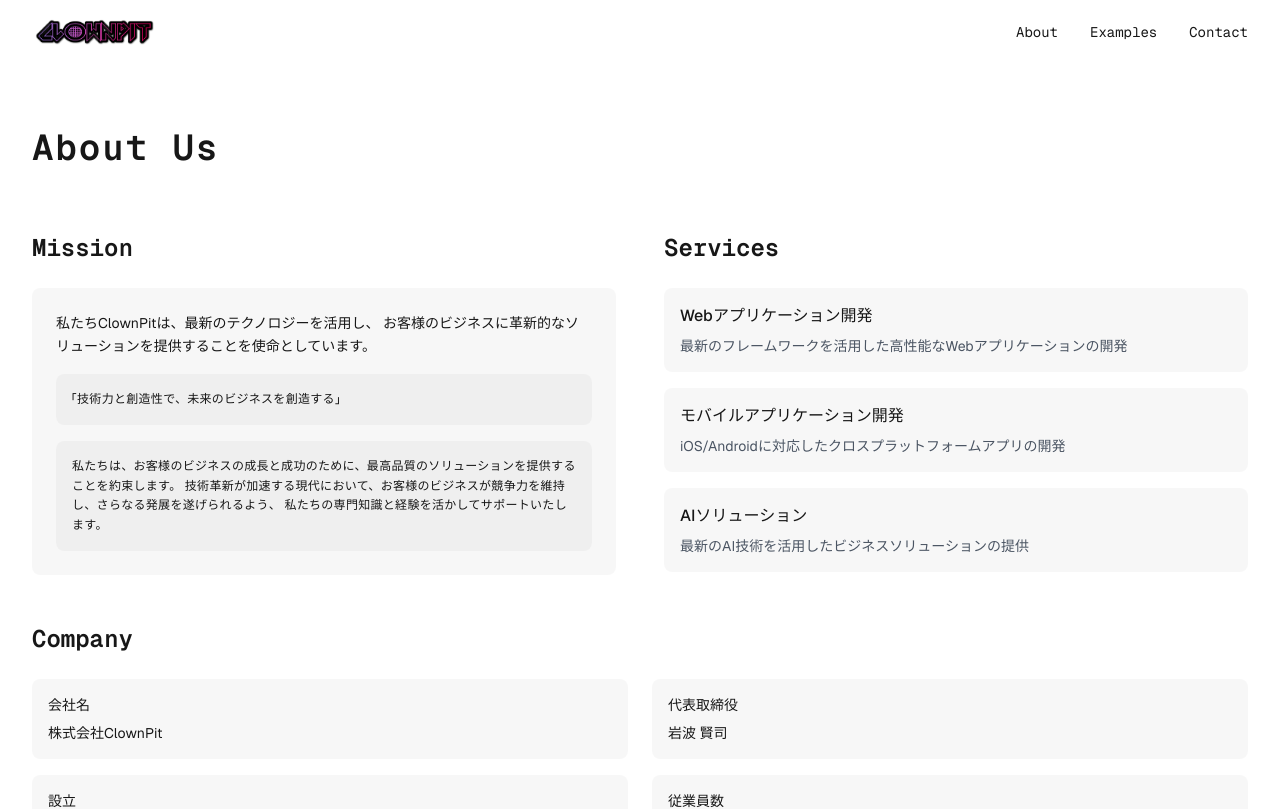
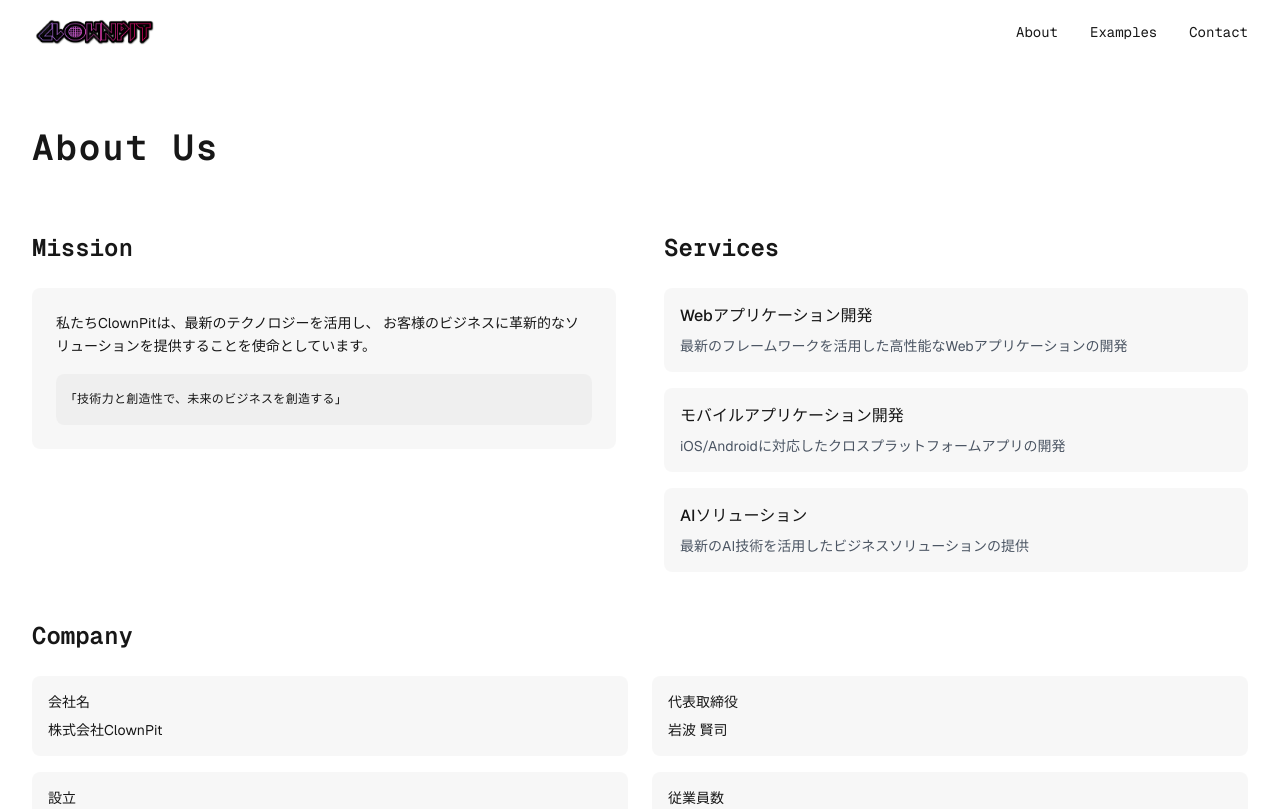
Before and after one commit to kodomo898/clown-pit, a Next.js app: page /docs in a window 1280 px wide. Shown: the top 809 px of the page. Built offline with nearby package versions, Linux system fonts and the light colour scheme.

Commit message:
gmail add

```diff
--- a/app/docs/page.tsx
+++ b/app/docs/page.tsx
@@ -11,7 +11,7 @@ import Link from 'next/link';
 //   display: 'swap',
 // });
 
-export default function Docs() {
+export default function About() {
   useEffect(() => {
     const script = document.createElement('script');
     script.src = 'https://cdn.jsdelivr.net/npm/marked/marked.min.js';
@@ -36,9 +36,9 @@ export default function Docs() {
               </Link>
             </div>
             <div className="hidden sm:flex space-x-8">
-              <Link href="/docs" className="text-sm hover:text-gray-600 dark:hover:text-gray-300 font-[family-name:var(--font-geist-mono)]">About</Link>
+              <Link href="/about" className="text-sm hover:text-gray-600 dark:hover:text-gray-300 font-[family-name:var(--font-geist-mono)]">About</Link>
               <Link href="/examples" className="text-sm hover:text-gray-600 dark:hover:text-gray-300 font-[family-name:var(--font-geist-mono)]">Examples</Link>
-              <a href="#" className="text-sm hover:text-gray-600 dark:hover:text-gray-300 font-[family-name:var(--font-geist-mono)]">Contact</a>
+              <Link href="/contact" className="text-sm hover:text-gray-600 dark:hover:text-gray-300 font-[family-name:var(--font-geist-mono)]">Contact</Link>
             </div>
             <div className="sm:hidden">
               <HamburgerMenu />
@@ -65,13 +65,6 @@ export default function Docs() {
                 <div className="mt-4 p-4 bg-black/[.03] dark:bg-white/[.03] rounded-lg">
                   <p className="text-xs leading-relaxed tracking-wide">
                     「技術力と創造性で、未来のビジネスを創造する」
-                  </p>
-                </div>
-                <div className="mt-4 p-4 bg-black/[.03] dark:bg-white/[.03] rounded-lg">
-                  <p className="text-xs leading-relaxed tracking-wide">
-                    私たちは、お客様のビジネスの成長と成功のために、最高品質のソリューションを提供することを約束します。
-                    技術革新が加速する現代において、お客様のビジネスが競争力を維持し、さらなる発展を遂げられるよう、
-                    私たちの専門知識と経験を活かしてサポートいたします。
                   </p>
                 </div>
               </div>
```
